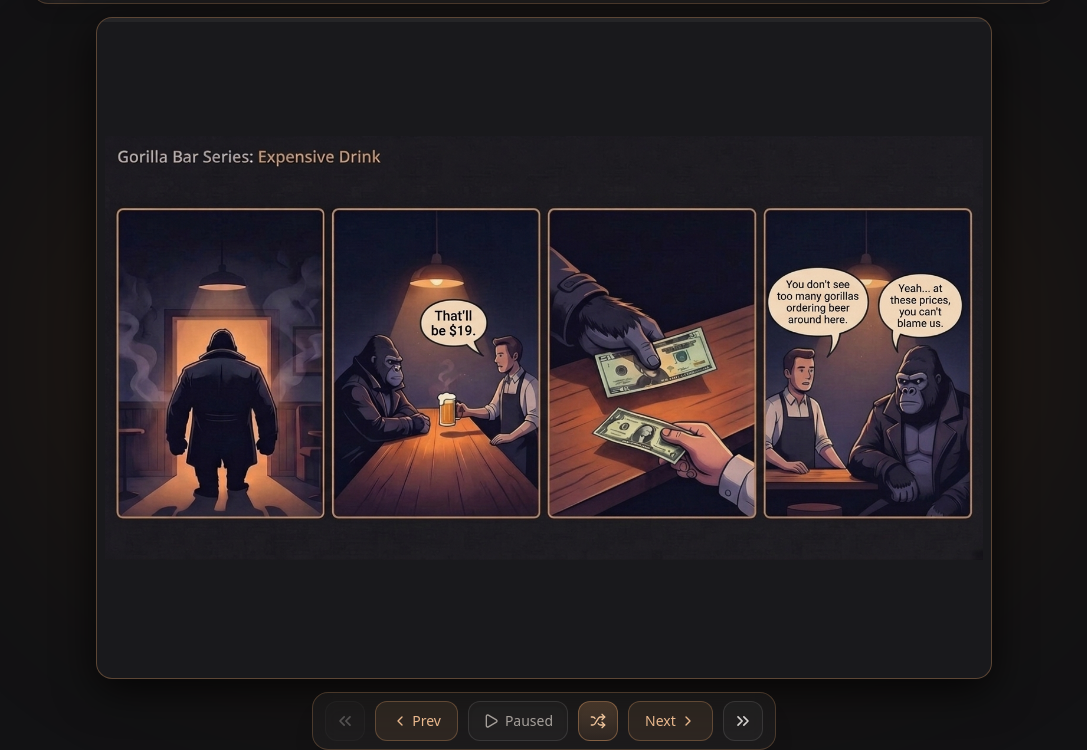
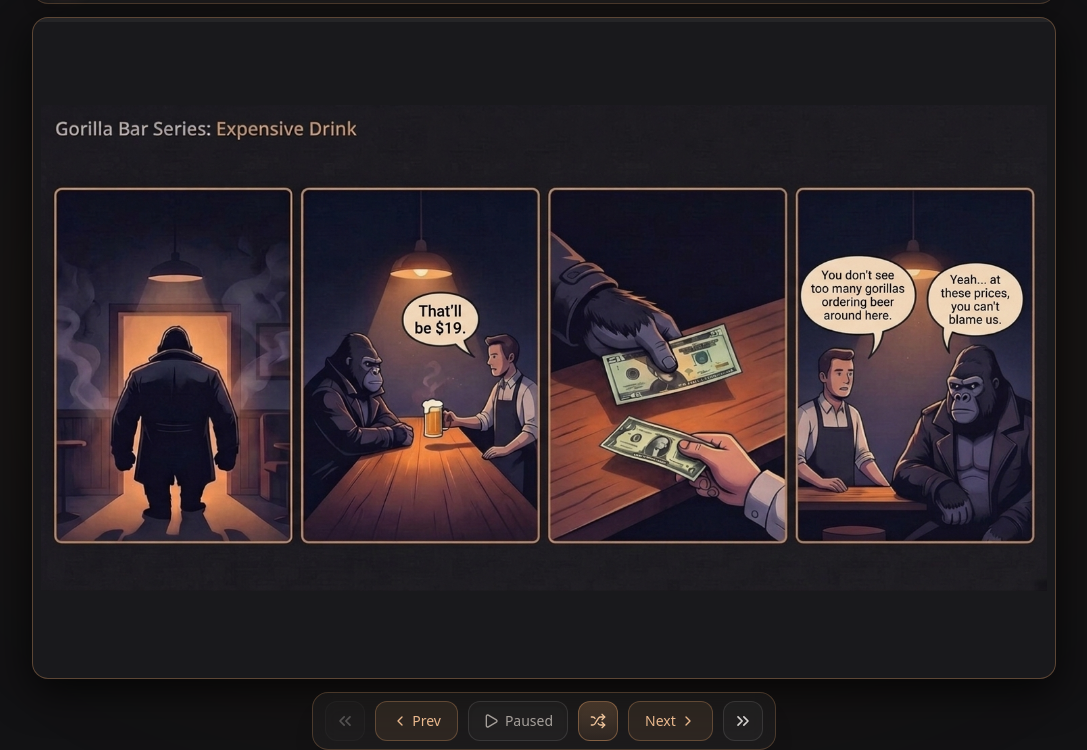
Before and after one commit to allisfair777/GorillaComics, a plain HTML site: page index.html in a window 1280 px wide. Shown: the part 50-800 px from the top of the page, without its empty margins (96-1183 px from the left). Drawn offline with nearby package versions, Linux system fonts and the light colour scheme.

Commit message:
Slide show format

```diff
--- a/index.html
+++ b/index.html
@@ -78,7 +78,7 @@
 
     <!-- Center Stage: Comic Frame Display -->
     <section id="stage-area" class="relative z-10 flex flex-1 items-center justify-center my-2 min-h-0 w-full max-w-6xl mx-auto">
-        <div onclick="handleImageTap(event)" title="Tap to Pause / Resume Slideshow" class="relative flex items-center justify-center h-[calc(100dvh-138px)] w-full max-w-4xl overflow-hidden rounded-2xl border border-[#d99b66]/35 bg-[#19191c] p-1.5 sm:p-2 shadow-[0_12px_40px_rgba(0,0,0,0.75)] cursor-pointer">
+        <div onclick="handleImageTap(event)" title="Tap to Pause / Resume Slideshow" class="relative flex items-center justify-center h-[calc(100dvh-138px)] w-full max-w-5xl overflow-hidden rounded-2xl border border-[#d99b66]/35 bg-[#19191c] p-1.5 sm:p-2 shadow-[0_12px_40px_rgba(0,0,0,0.75)] cursor-pointer">
             <!-- 15-Second Slideshow Progress Bar -->
             <div id="progress-track" class="absolute top-0 left-0 right-0 z-20 h-1 bg-white/5">
                 <div id="progress-bar" class="h-full w-0 bg-gradient-to-r from-[#d99b66]/60 via-[#e2a874] to-[#f2c69d] shadow-[0_0_8px_rgba(226,168,116,0.6)]"></div>
```
